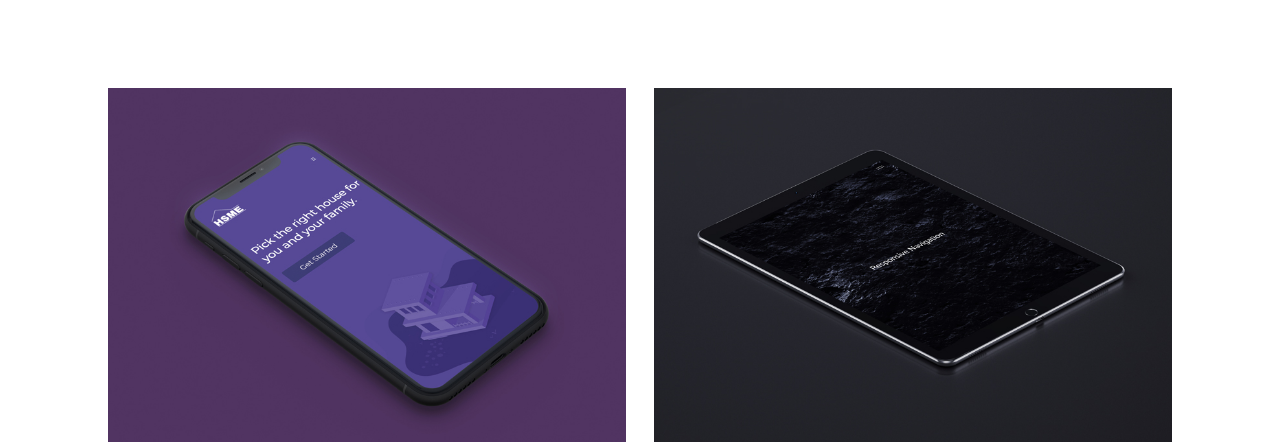
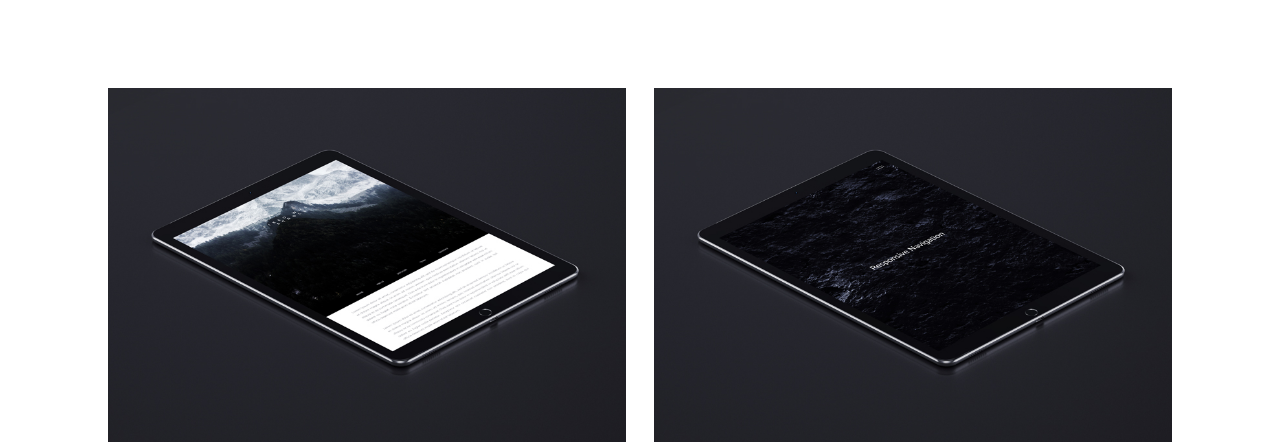
Before and after one commit to obafemim/obafemim1, a website: page index.html in a window 1280 px wide. Shown: the part 1469-1911 px from the top of the page. Drawn offline with nearby package versions, Linux system fonts and the light colour scheme.

Commit message:
Update index.html

```diff
--- a/index.html
+++ b/index.html
@@ -41,7 +41,7 @@
       </div>
 
       <div class="work2">
-        <a href="https://obafemim.github.io/fixed_navigation_bar/" class="link"><img class="anim" src="images/project1.jpg" alt="project img"></a>
+        <a href="https://obafemim.github.io/fixed_navigation_bar/" class="link"><img class="anim" src="images/project5.jpg" alt="project img"></a>
         <a href="https://obafemim.github.io/fullscreen_responsive_navigation/" class="link"><img class="anim" src="images/project6.jpg" alt="project img"></a>
         <a href="https://obafemim.github.io/glitch_effect/" class="link"><img class="anim" src="images/project7.jpg" alt="project img"></a>
         <a href="https://obafemim.github.io/minimal_responsive_navigation/" class="link"><img class="anim" src="images/project8.jpg" alt="project img"></a>
```
